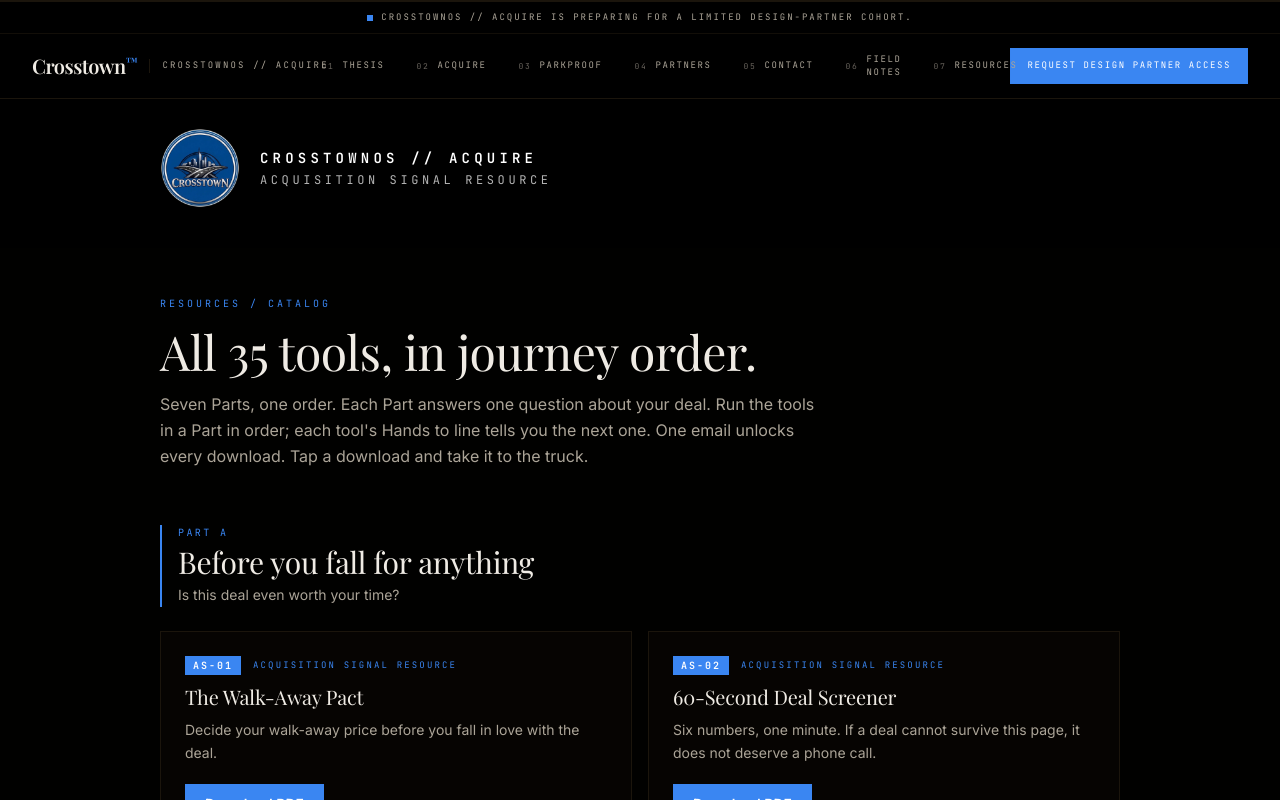
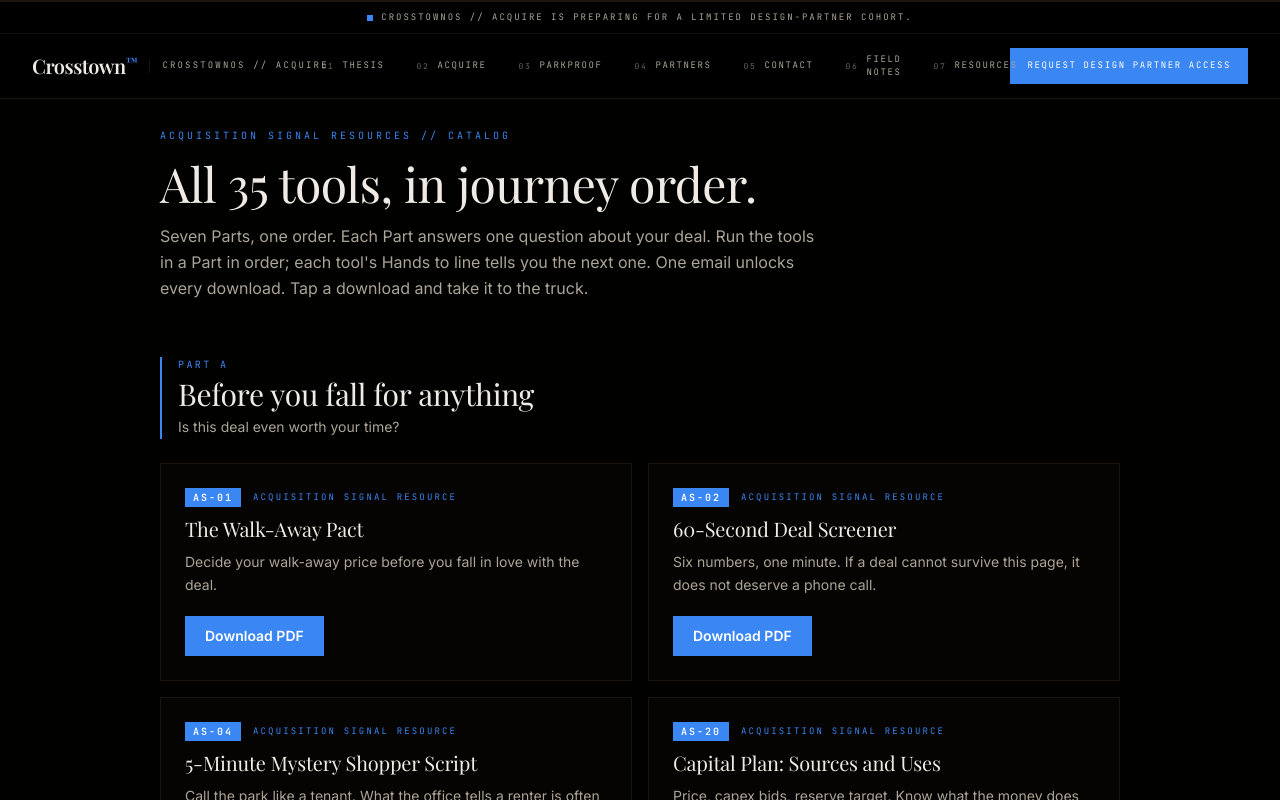
Before and after one commit to CrosstownOS/main, a Next.js app: page /resources/catalog in a window 1280 px wide. Shown: the top 800 px of the page. Built offline with nearby package versions, Linux system fonts and the light colour scheme; a web font is replaced by a local one.

Commit message:
Catalog: replace black badge banner with mono eyebrow

```diff
--- a/app/resources/catalog/page.tsx
+++ b/app/resources/catalog/page.tsx
@@ -52,31 +52,8 @@ export default function CatalogPage() {
     <>
       <Navigation />
       <main className="relative min-h-screen w-full bg-background text-foreground">
-        <div className="w-full bg-black text-white">
-          <div className="mx-auto flex w-full max-w-5xl items-center gap-5 px-4 pb-10 pt-28 sm:px-6 sm:pt-32 lg:px-8">
-            <img
-              src="/images/badge.png"
-              alt="CrosstownOS badge"
-              className="h-16 w-16 shrink-0 rounded-full sm:h-20 sm:w-20"
-            />
-            <div>
-              <p className="font-mono text-xs font-semibold uppercase tracking-[0.3em] sm:text-sm">
-                CrosstownOS // Acquire
-              </p>
-              <p className="mt-1 font-mono text-[10px] uppercase tracking-[0.3em] text-white/70 sm:text-xs">
-                Acquisition Signal Resource
-              </p>
-            </div>
-          </div>
-        </div>
-
-        <div className="mx-auto w-full max-w-5xl px-4 pb-24 sm:px-6 lg:px-8">
-          <p className="mono-label mb-4 mt-12 text-primary">
-            <a href="/resources" className="hover:underline">
-              Resources
-            </a>{" "}
-            / Catalog
-          </p>
+        <div className="mx-auto w-full max-w-5xl px-4 pb-24 pt-28 sm:px-6 sm:pt-32 lg:px-8">
+          <p className="mono-label mb-4">Acquisition Signal Resources // Catalog</p>
           <h1 className="serif-display text-4xl tracking-tight sm:text-5xl">
             All 35 tools, in journey order.
           </h1>
```
